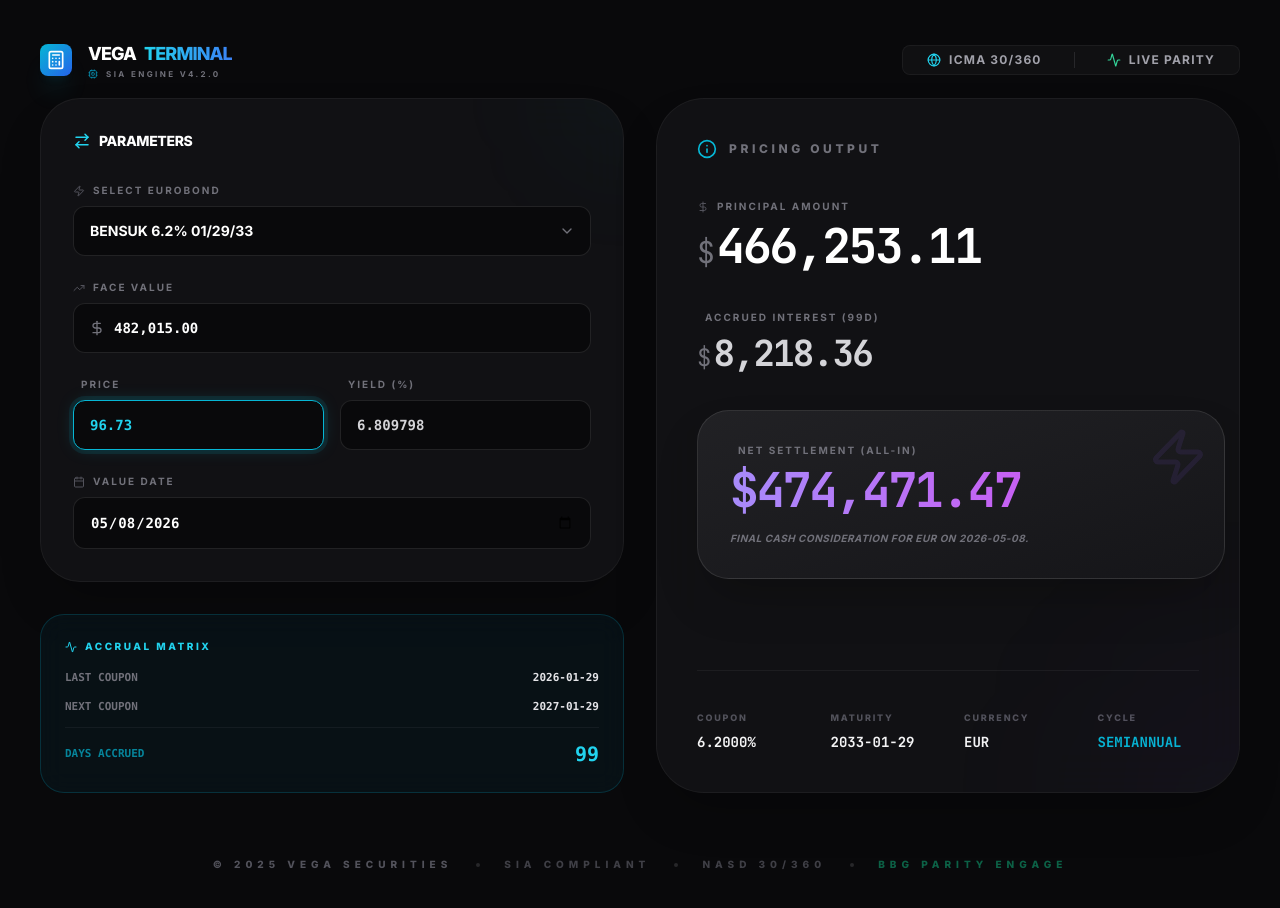
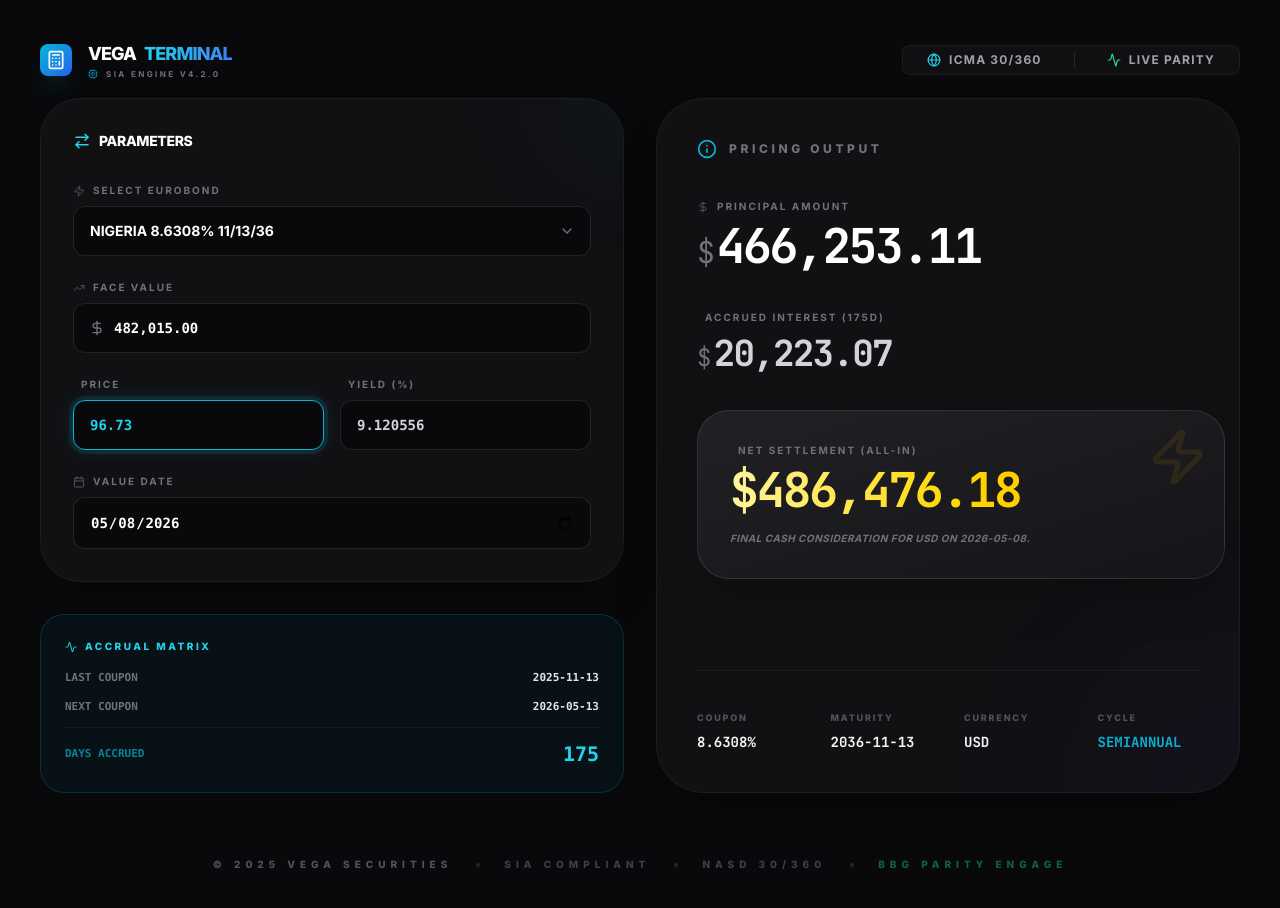
Before and after one commit to auduatiku-lab/Vegaterminal2, a React (Vite) app: page / in a window 1280 px wide. Shown: the top 908 px of the page. Built offline with nearby package versions, Linux system fonts and the light colour scheme.

Commit message:
fix: update EG-2031 coupon and reset default bond
Update Egypt 2031 bond coupon rate and change the default selected bond to Nigeria 2036 with associated theme color adjustments.

```diff
--- a/App.tsx
+++ b/App.tsx
@@ -26,9 +26,8 @@ const getTodayString = () => {
 };
 
 const App: React.FC = () => {
-  // Loading parity case: BENSUK 2033, FV $482,015.00, Price 96.73
-  // BBG Total: 474,388.45 (Accrued: 8,135.34, 98 days)
-  const [selectedBondId, setSelectedBondId] = useState<string>('BJ-SUK-2033');
+  // Default selected eurobond: NIGERIA 8.6308% 11/13/36 (NG-2036)
+  const [selectedBondId, setSelectedBondId] = useState<string>('NG-2036');
   const [settlementDate, setSettlementDate] = useState<string>(getTodayString());
   const [faceValueStr, setFaceValueStr] = useState<string>("482,015.00");
   const [cleanPriceStr, setCleanPriceStr] = useState<string>("96.73");
@@ -321,13 +320,13 @@ const App: React.FC = () => {
                 </div>
 
                 <div className="mt-[15px] md:mt-[36px]">
-                  <div className="bg-gradient-to-br from-zinc-800/80 to-zinc-900/80 border border-white/10 rounded-[2rem] p-6 md:p-8 relative overflow-hidden group shadow-2xl transition-all hover:scale-[1.01] hover:shadow-violet-500/10 active:scale-[0.98]">
+                  <div className="bg-gradient-to-br from-zinc-800/80 to-zinc-900/80 border border-white/10 rounded-[2rem] p-6 md:p-8 relative overflow-hidden group shadow-2xl transition-all hover:scale-[1.01] hover:shadow-amber-500/10 active:scale-[0.98]">
                     <div className="absolute top-0 right-0 p-4 opacity-5 md:opacity-10 group-hover:opacity-20 transition-opacity">
-                      <Zap size={60} className="text-violet-500" />
+                      <Zap size={60} className="text-amber-500" />
                     </div>
                     <div className="relative z-10">
                       <FormLabel label="Net Settlement (All-in)" />
-                      <div className="text-2xl sm:text-3xl md:text-4xl lg:text-5xl font-black mono text-transparent bg-clip-text bg-gradient-to-r from-violet-400 to-fuchsia-500 mb-4 tracking-tighter whitespace-nowrap overflow-visible">
+                      <div className="text-2xl sm:text-3xl md:text-4xl lg:text-5xl font-black mono text-transparent bg-clip-text bg-gradient-to-r from-[#FFF59D] via-[#FFD700] to-[#FFB300] mb-4 tracking-tighter whitespace-nowrap overflow-visible">
                         ${formatCurrency(results.totalConsideration)}
                       </div>
                       <p className="text-[10px] text-zinc-500 font-bold leading-relaxed max-w-xs uppercase tracking-wider italic">
--- a/constants.ts
+++ b/constants.ts
@@ -235,8 +235,8 @@ export const BONDS: Bond[] = [
   },
   {
     id: 'EG-2031',
-    name: 'EGYPT 7.500% 02/16/31',
-    couponRate: 7.5,
+    name: 'EGYPT 5.875% 02/16/31',
+    couponRate: 5.875,
     maturityDate: '2031-02-16',
     frequency: 2,
     currency: 'USD'
```
